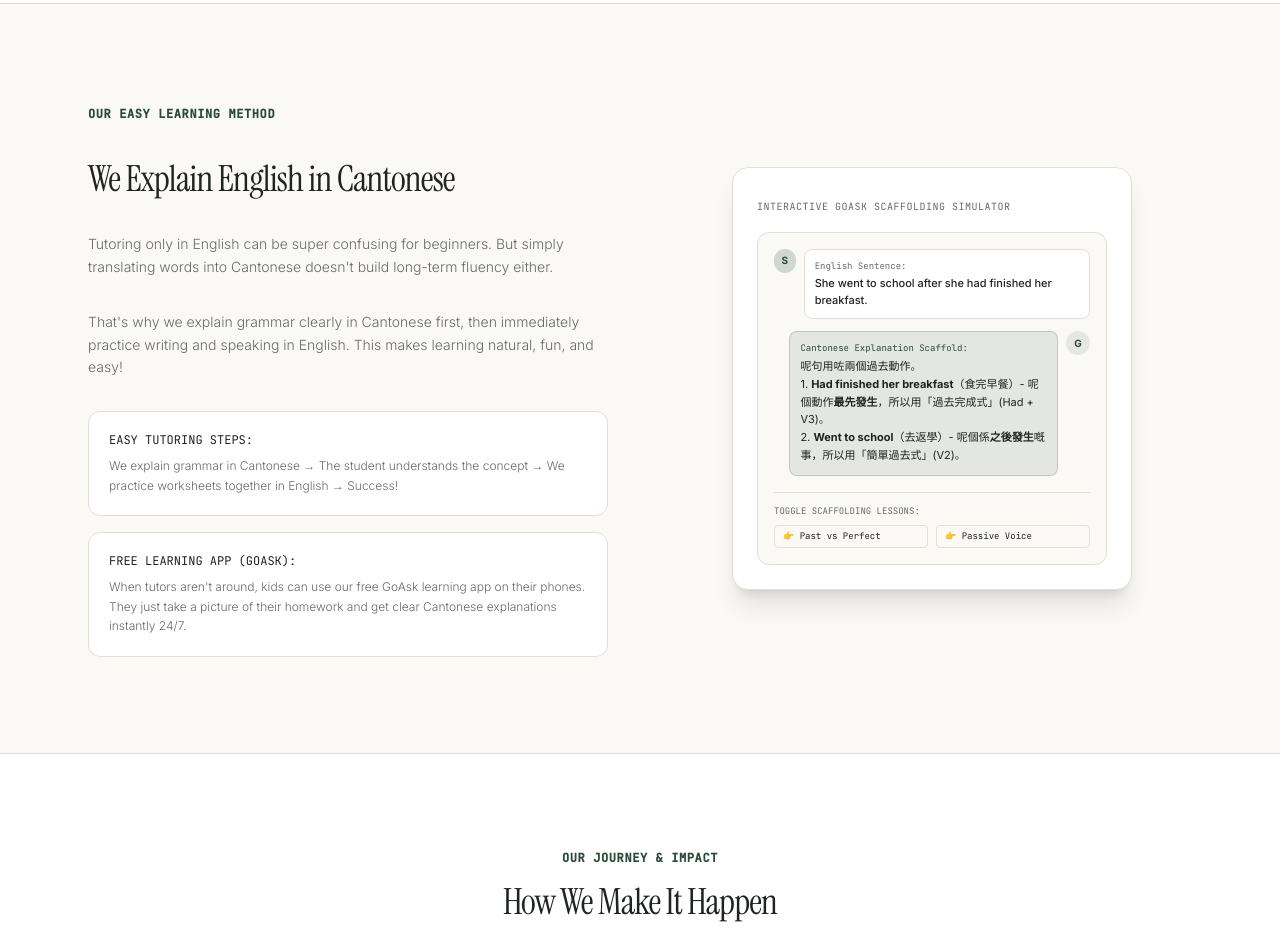
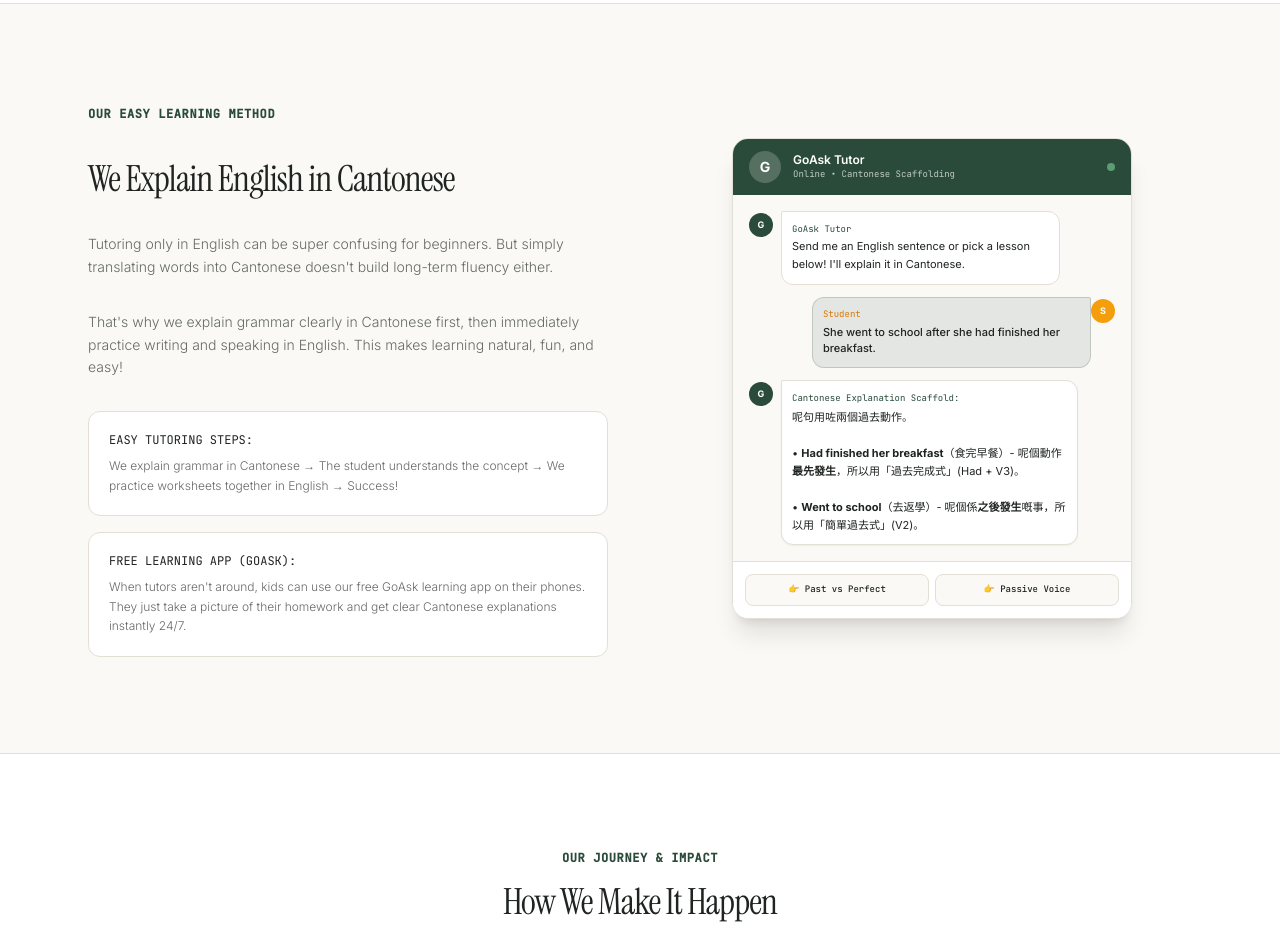
Before and after one commit to kyzltrade-cpu/community-of-voices, a plain HTML site: page index.html in a window 1280 px wide. Shown: the part 1420-2358 px from the top of the page. Drawn offline with nearby package versions, Linux system fonts and the light colour scheme; a script that the page names is missing.

Commit message:
feat: redesign GoAsk simulator as a messaging platform with typing indicator

```diff
--- a/index.html
+++ b/index.html
@@ -270,47 +270,76 @@
           </div>
         </div>
 
-        <!-- Interactive GoAsk Simulator mockup (Actual Work) -->
+        <!-- Interactive GoAsk Messaging Platform -->
         <div class="lg:col-span-6 relative flex justify-center w-full">
-          <div class="bg-white border border-brand-border p-6 rounded-2xl shadow-xl max-w-[400px] w-full relative">
-            <span class="text-[10px] font-mono text-brand-muted uppercase tracking-wider">Interactive GoAsk Scaffolding Simulator</span>
+          <div class="bg-white border border-brand-border rounded-2xl shadow-xl max-w-[400px] w-full relative overflow-hidden">
 
-            <div class="mt-4 bg-[#faf9f6] p-4 rounded-xl border border-brand-border space-y-4 min-h-[300px] flex flex-col justify-between">
-              <div class="space-y-3">
-                <div class="flex items-start space-x-2">
-                  <div class="w-6 h-6 rounded-full bg-brand-green/20 flex items-center justify-center font-bold text-[10px] text-brand-green">S</div>
-                  <div class="bg-white border border-brand-border p-2.5 rounded-lg text-[11px] text-brand-dark">
-                    <p class="font-mono text-[9px] text-brand-muted mb-0.5">English Sentence:</p>
-                    <p id="sim-prompt" class="font-medium text-brand-dark">She went to school after she had finished her breakfast.</p>
-                  </div>
-                </div>
+            <!-- Chat Header -->
+            <div class="bg-brand-green px-4 py-3 flex items-center space-x-3">
+              <div class="w-8 h-8 rounded-full bg-white/20 flex items-center justify-center font-bold text-sm text-white">G</div>
+              <div class="flex-1 min-w-0">
+                <p class="text-xs font-semibold text-white truncate">GoAsk Tutor</p>
+                <p class="text-[9px] text-white/70 font-mono">Online • Cantonese Scaffolding</p>
+              </div>
+              <div class="w-2 h-2 rounded-full bg-green-300 animate-pulse"></div>
+            </div>
 
-                <div class="flex items-start space-x-2 justify-end">
-                  <div class="bg-brand-green/10 border border-brand-green/20 p-2.5 rounded-lg text-[11px] text-brand-dark text-left max-w-[85%]">
-                    <p class="font-mono text-[9px] text-brand-green mb-0.5">Cantonese Explanation Scaffold:</p>
-                    <p id="sim-output" class="text-brand-dark leading-relaxed">
-                      呢句用咗兩個過去動作。
-                      <br>
-                      1. <strong>Had finished her breakfast</strong>（食完早餐）- 呢個動作<strong>最先發生</strong>，所以用「過去完成式」(Had + V3)。
-                      <br>
-                      2. <strong>Went to school</strong>（去返學）- 呢個係<strong>之後發生</strong>嘅事，所以用「簡單過去式」(V2)。
-                    </p>
-                  </div>
-                  <div class="w-6 h-6 rounded-full bg-brand-green/10 flex items-center justify-center font-bold text-[10px] text-brand-green">G</div>
+            <!-- Chat Messages -->
+            <div class="bg-[#faf9f6] p-4 min-h-[340px] flex flex-col space-y-3 overflow-y-auto" id="chat-messages">
+
+              <!-- Tutor intro message -->
+              <div class="flex items-start space-x-2 max-w-[85%]">
+                <div class="w-6 h-6 rounded-full bg-brand-green flex items-center justify-center font-bold text-[9px] text-white shrink-0 mt-0.5">G</div>
+                <div class="bg-white border border-brand-border p-2.5 rounded-xl rounded-tl-sm text-[11px] text-brand-dark leading-relaxed">
+                  <p class="font-mono text-[9px] text-brand-green mb-0.5">GoAsk Tutor</p>
+                  <p>Send me an English sentence or pick a lesson below! I'll explain it in Cantonese.</p>
                 </div>
               </div>
 
-              <!-- Interactive Buttons -->
-              <div class="pt-3 border-t border-brand-border space-y-1.5">
-                <p class="text-[9px] font-mono text-brand-muted uppercase">Toggle Scaffolding Lessons:</p>
-                <div class="grid grid-cols-2 gap-2">
-                  <button onclick="changeSim(1)" class="px-2 py-1 bg-brand-cream hover:bg-brand-border border border-brand-border rounded text-[9px] text-brand-dark text-left font-mono">
-                    👉 Past vs Perfect
-                  </button>
-                  <button onclick="changeSim(2)" class="px-2 py-1 bg-brand-cream hover:bg-brand-border border border-brand-border rounded text-[9px] text-brand-dark text-left font-mono">
-                    👉 Passive Voice
-                  </button>
+              <!-- Student message -->
+              <div class="flex items-start space-x-2 max-w-[85%] self-end flex-row-reverse">
+                <div class="w-6 h-6 rounded-full bg-amber-500 flex items-center justify-center font-bold text-[9px] text-white shrink-0 mt-0.5">S</div>
+                <div class="bg-brand-green/10 border border-brand-green/20 p-2.5 rounded-xl rounded-tr-sm text-[11px] text-brand-dark">
+                  <p class="font-mono text-[9px] text-amber-600 mb-0.5">Student</p>
+                  <p id="sim-prompt" class="font-medium">She went to school after she had finished her breakfast.</p>
                 </div>
+              </div>
+
+              <!-- Tutor response -->
+              <div class="flex items-start space-x-2 max-w-[90%]">
+                <div class="w-6 h-6 rounded-full bg-brand-green flex items-center justify-center font-bold text-[9px] text-white shrink-0 mt-0.5">G</div>
+                <div class="bg-white border border-brand-border p-2.5 rounded-xl rounded-tl-sm text-[11px] text-brand-dark leading-relaxed shadow-sm">
+                  <p class="font-mono text-[9px] text-brand-green mb-1">Cantonese Explanation Scaffold:</p>
+                  <p id="sim-output" class="text-brand-dark leading-relaxed">
+                    呢句用咗兩個過去動作。
+                    <br><br>
+                    • <strong>Had finished her breakfast</strong>（食完早餐）- 呢個動作<strong>最先發生</strong>，所以用「過去完成式」(Had + V3)。
+                    <br><br>
+                    • <strong>Went to school</strong>（去返學）- 呢個係<strong>之後發生</strong>嘅事，所以用「簡單過去式」(V2)。
+                  </p>
+                </div>
+              </div>
+            </div>
+
+            <!-- Typing indicator (hidden initially) -->
+            <div id="typing-indicator" class="hidden px-4 py-2 flex items-center space-x-2">
+              <div class="w-5 h-5 rounded-full bg-brand-green flex items-center justify-center font-bold text-[7px] text-white">G</div>
+              <div class="flex space-x-1">
+                <div class="w-1.5 h-1.5 rounded-full bg-brand-muted animate-bounce" style="animation-delay:0ms"></div>
+                <div class="w-1.5 h-1.5 rounded-full bg-brand-muted animate-bounce" style="animation-delay:150ms"></div>
+                <div class="w-1.5 h-1.5 rounded-full bg-brand-muted animate-bounce" style="animation-delay:300ms"></div>
+              </div>
+            </div>
+
+            <!-- Lesson Picker Bar -->
+            <div class="border-t border-brand-border p-3 bg-white">
+              <div class="flex gap-1.5">
+                <button onclick="changeSim(1)" class="flex-1 px-2.5 py-2 bg-brand-cream hover:bg-brand-green hover:text-white border border-brand-border hover:border-brand-green rounded-lg text-[9px] text-brand-dark font-mono font-medium transition-all duration-200 text-center">
+                  👉 Past vs Perfect
+                </button>
+                <button onclick="changeSim(2)" class="flex-1 px-2.5 py-2 bg-brand-cream hover:bg-brand-green hover:text-white border border-brand-border hover:border-brand-green rounded-lg text-[9px] text-brand-dark font-mono font-medium transition-all duration-200 text-center">
+                  👉 Passive Voice
+                </button>
               </div>
             </div>
 
@@ -576,8 +605,21 @@
 
     function changeSim(id) {
       if (sims[id]) {
-        document.getElementById('sim-prompt').innerText = sims[id].prompt;
-        document.getElementById('sim-output').innerHTML = sims[id].output;
+        const promptEl = document.getElementById('sim-prompt');
+        const outputEl = document.getElementById('sim-output');
+        const typingEl = document.getElementById('typing-indicator');
+
+        // Show typing indicator, hide old response
+        typingEl.classList.remove('hidden');
+        outputEl.parentElement.parentElement.classList.add('opacity-40');
+
+        // After a short typing delay, reveal the new explanation
+        setTimeout(() => {
+          promptEl.innerText = sims[id].prompt;
+          outputEl.innerHTML = sims[id].output;
+          typingEl.classList.add('hidden');
+          outputEl.parentElement.parentElement.classList.remove('opacity-40');
+        }, 1200);
       }
     }
 
```
